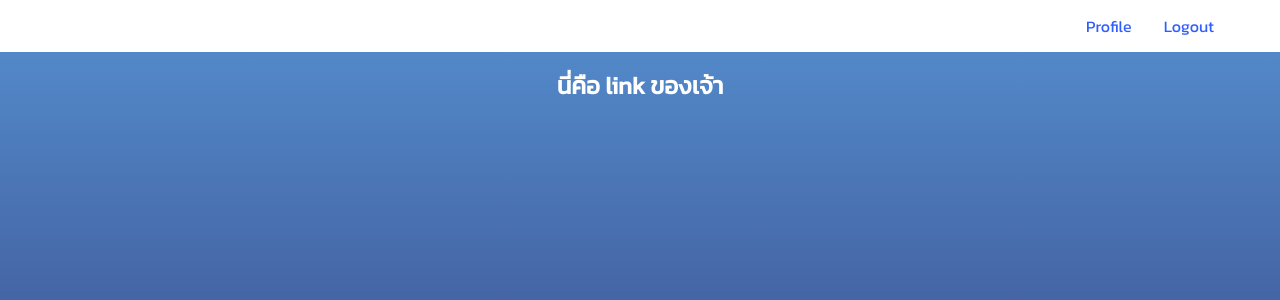
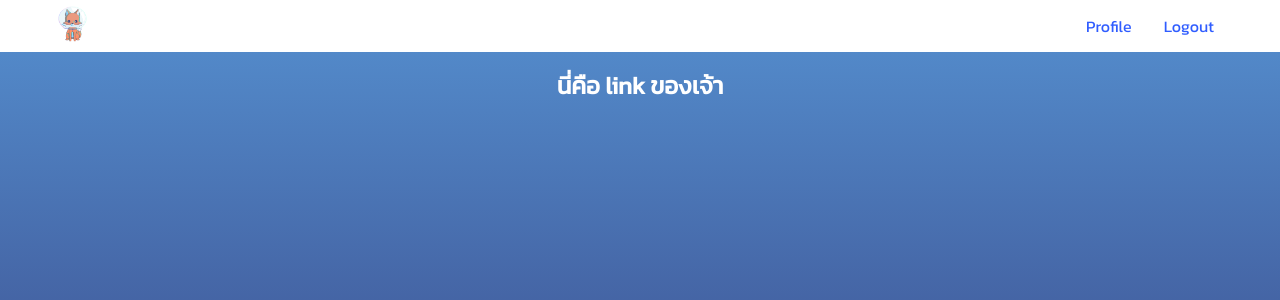
Before and after one commit to Pattrapol-Yaowaraj/All-IT-By-Jing-, a Django app: page /display in a window 1280 px wide. Shown: the top 300 px of the page. Run offline with Django 4.2, Linux system fonts and the light colour scheme; data comes from the database, SQL or seed files in the repository.

Commit message:
149 edit navbar

```diff
--- a/All_IT/home/template/home/display.html
+++ b/All_IT/home/template/home/display.html
@@ -123,6 +123,7 @@
 </head>
 <nav>
     <ul class="ul-upper">
+        <img src="{% static 'display/fox1.png' %}" style="height: 45px;width: 45px; padding-left: 100px;">
         <li><a href="{% url 'home:Logout' %}">Logout</a></li>
         <li><a href="{% url 'home:edit' %}" class="active">Profile</a></li>
     </nav>
```
